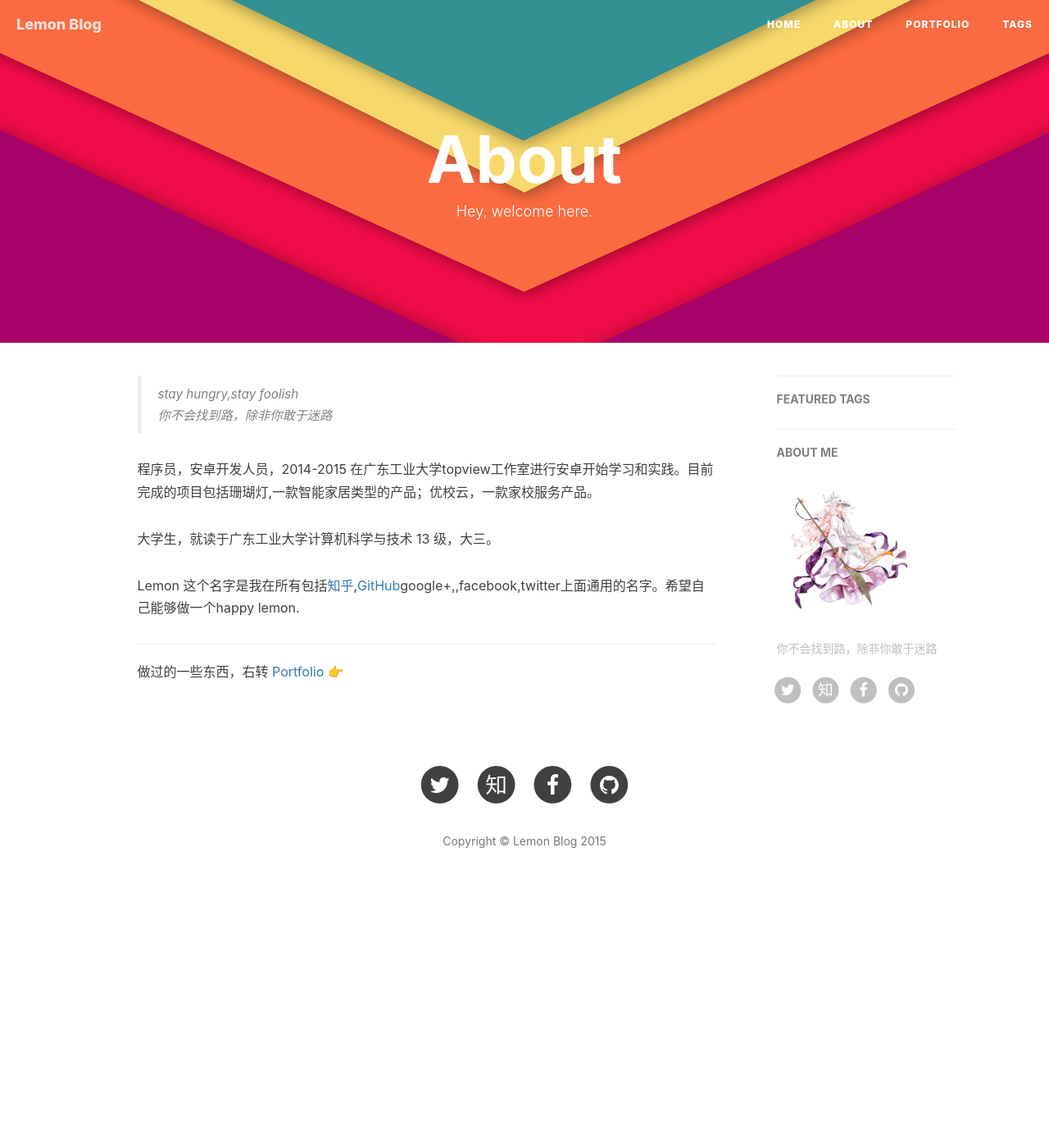
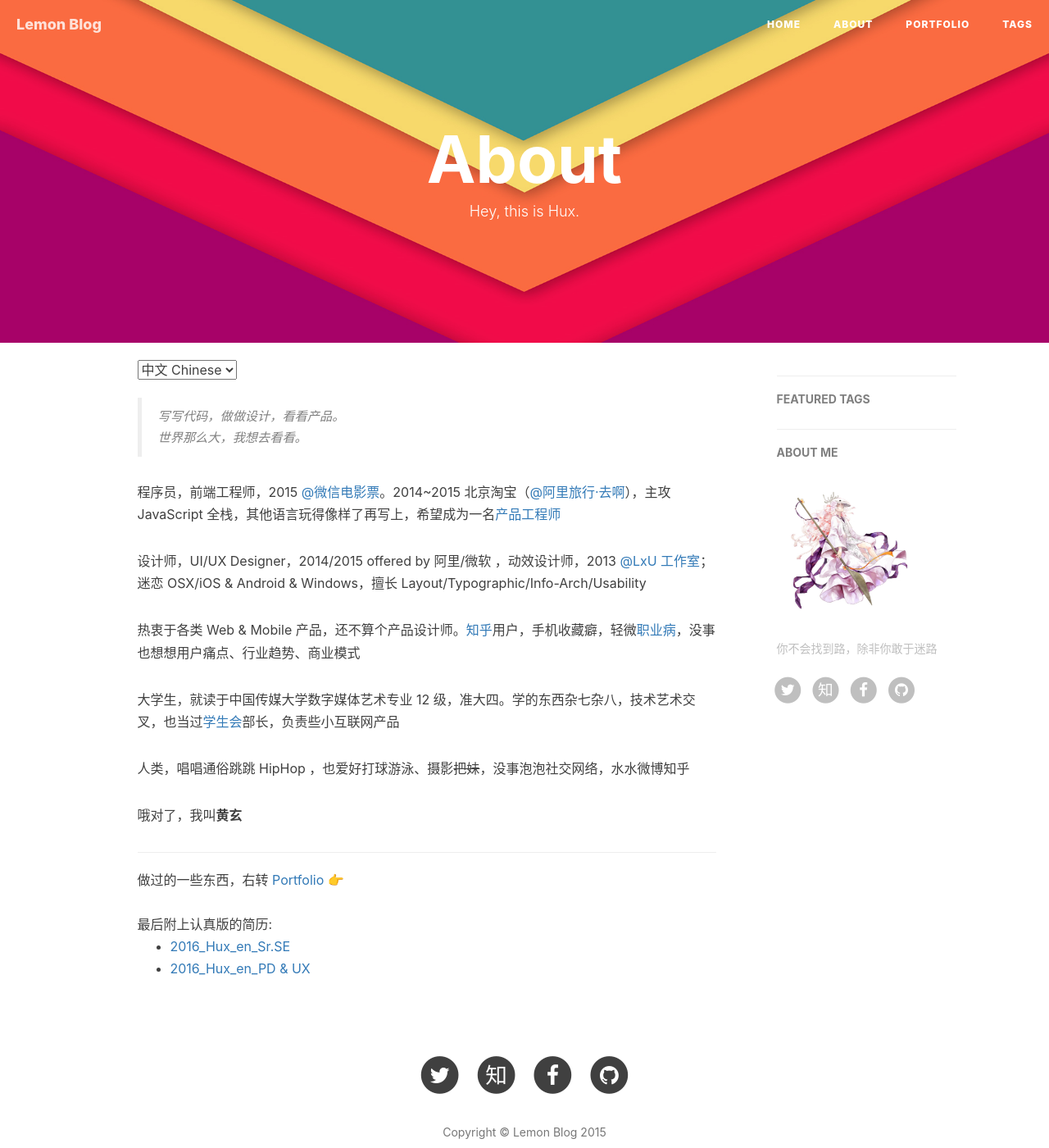
Before and after one commit to Refkay/Refkay.github.io, a Jekyll site: the page built from about.html, in a window 1280 px wide and 1400 px high. Shown: the whole window at 82% size. Built offline with Jekyll 4.4.1, drawn with Linux system fonts in a browser that asks for light colours; nearby versions of some CDN libraries; comment, search, counter and statistics services are not loaded.

Commit message:
change about

```diff
--- a/about.html
+++ b/about.html
@@ -1,60 +1,170 @@
 ---
 layout: page
 title: "About"
-description: "Hey, welcome here."
+description: "Hey, this is Hux."
 header-img: "img/about-bg.jpg"
 ---
+
+<!-- Language Selector -->
+<select onchange= "onLanChange(this.options[this.options.selectedIndex].value)">
+    <option value="0" selected> 中文 Chinese </option>
+    <option value="1"> 英语 English </option>
+</select>
+
+<!-- Chinese Version -->
 <div class="zh">
     <blockquote>
-        stay hungry,stay foolish
-        <br> 你不会找到路，除非你敢于迷路
+        写写代码，做做设计，看看产品。<br>
+        世界那么大，我想去看看。
     </blockquote>
+
     <p>
-        程序员，安卓开发人员，2014-2015 在广东工业大学topview工作室进行安卓开始学习和实践。目前完成的项目包括珊瑚灯,一款智能家居类型的产品；优校云，一款家校服务产品。
+    程序员，前端工程师，2015 <a href="http://m.wepiao.com/index.html">@微信电影票</a>。2014~2015 北京淘宝（<a href="http://alitrip.com" target="_blank">@阿里旅行·去啊</a>），主攻 JavaScript 全栈，其他语言玩得像样了再写上，希望成为一名<a href="http://www.zhihu.com/question/19589966/answer/12550259">产品工程师</a>
     </p>
+
     <p>
-        大学生，就读于广东工业大学计算机科学与技术 13 级，大三。
+    设计师，UI/UX Designer，2014/2015 offered by 阿里/微软 ，动效设计师，2013 <a href="http://weibo.com/lxustudio">@LxU 工作室</a>；迷恋 OSX/iOS & Android & Windows，擅长 Layout/Typographic/Info-Arch/Usability
     </p>
+
     <p>
-        Lemon 这个名字是我在所有包括<a href="https://www.zhihu.com/people/lemon-96-96">知乎</a>,<a href="https://github.com/lemon-yang">GitHub</a>google+,,facebook,twitter上面通用的名字。希望自己能够做一个happy lemon.
+    热衷于各类 Web & Mobile 产品，还不算个产品设计师。<a href="http://www.zhihu.com/people/huxpro">知乎</a>用户，手机收藏癖，轻微<a href="/tags/#职业病">职业病</a>，没事也想想用户痛点、行业趋势、商业模式
     </p>
-    <hr> 做过的一些东西，右转
-    <a href="/portfolio"> Portfolio 👉 </a>
+
+    <p>
+    大学生，就读于中国传媒大学数字媒体艺术专业 12 级，准大四。学的东西杂七杂八，技术艺术交叉，也当过<a href="http://www.cucxsh.cn/" target="_blank">学生会</a>部长，负责些小互联网产品
+    </p>
+
+    <p>人类，唱唱通俗跳跳 HipHop ，也爱好打球游泳、摄影<del>把妹</del>，没事泡泡社交网络，水水微博知乎</p>
+
+    <p>哦对了，我叫<b>黄玄</b>
+
+    <hr>
+
+    做过的一些东西，右转<a href="/portfolio"> Portfolio 👉 </a>
     <br>
     <br>
+    最后附上认真版的简历:
+    <ul>
+        <li><a href="{{site.baseUrl}}/attach/2016_Hux_en_SE.pdf"> 2016_Hux_en_Sr.SE </a></li>
+        <li><a href="{{site.baseUrl}}/attach/2016_Hux_en_PD.pdf"> 2016_Hux_en_PD & UX </a></li>
+    </ul>
 </div>
+
+<!-- English Version -->
+<div class="en">
+    <blockquote>
+        Designer or Engineer, things in between.
+    </blockquote>
+
+    <p>Student, major in New Media Art of <a href="https://en.wikipedia.org/wiki/Communication_University_of_China">Communication University of China</a>, which is a interdisciplinary subject of technology and art, and now Senior.</p>
+
+    <p>Programmer, Senior Front-End Engineer of <a href="http://m.wepiao.com/index.html">Wechat Movie</a>, previous worked in <a href="http://alitrip.com" target="_blank">Alibaba Trip</a> as Front-End Engineer Intern for one year, looking for opportunities abroad.</p>
+
+    <p>Designer, offered as UI/UX Designer Intern by Alibaba Group, Microsoft Bing etc. Experienced in Motion Graphic Design, also familer with Layout and Typography.</p>
+
+    <p>Product Design and Product Management is also attractive and comfortable to me.</p>
+
+    <p>
+    You can call me English name <b>Hux</b>,<br>
+    And my Chinese name is <b>Huang Xuan</b>
+    </p>
+
+    <hr>
+    Some of my projects is put on my <a href="/portfolio"> Portfolio 👉 </a>
+    <br>
+    Interested in more details? Checkout my resumes:
+    <ul>
+        <li><a href="{{site.baseUrl}}/attach/2016_Hux_en_SE.pdf"> 2016_Hux_en_Sr.SE </a></li>
+        <li><a href="{{site.baseUrl}}/attach/2016_Hux_en_PD.pdf"> 2016_Hux_en_PD&UX </a></li>
+    </ul>
+</div>
+
+<!-- Handle Language Change -->
+<script type="text/javascript">
+    // get nodes
+    var $zh = document.querySelector(".zh");
+    var $en = document.querySelector(".en");
+    var $select = document.querySelector("select");
+
+    // bind hashchange event
+    window.addEventListener('hashchange', _render);
+
+    // handle render
+    function _render(){
+        var _hash = window.location.hash;
+        // en
+        if(_hash == "#en"){
+            $select.selectedIndex = 1;
+            $en.style.display = "block";
+            $zh.style.display = "none";
+        // zh by default
+        }else{
+            // not trigger onChange, otherwise cause a loop call.
+            $select.selectedIndex = 0;
+            $zh.style.display = "block";
+            $en.style.display = "none";
+        }
+    }
+
+    // handle select change
+    function onLanChange(index){
+        if(index == 0){
+            window.location.hash = "#zh"
+        }else{
+            window.location.hash = "#en"
+        }
+    }
+
+    // init
+    _render();
+</script>
+
+
+
 {% if site.duoshuo_username %}
 <!-- 多说评论框 start -->
 <div class="comment">
-    <div class="ds-thread" {% if site.duoshuo_username=="huxblog" %} data-thread-id="1187623191091085319" {% else %} data-thread-key="{{site.duoshuo_username}}/about" {% endif %} data-title="{{page.title}}" data-url="{{site.url}}/about/"></div>
+    <div class="ds-thread"
+    {% if site.duoshuo_username == "huxblog" %}
+        data-thread-id="1187623191091085319"
+    {% else %}
+        data-thread-key="{{site.duoshuo_username}}/about"
+    {% endif %}
+
+    data-title="{{page.title}}"
+    data-url="{{site.url}}/about/"></div>
 </div>
 <!-- 多说评论框 end -->
+
 <!-- 多说公共JS代码 start (一个网页只需插入一次) -->
 <script type="text/javascript">
     // dynamic User hacking by Hux
     var _user = '{{site.duoshuo_username}}';
 
     // duoshuo comment query.
-var duoshuoQuery = {
-    short_name: _user
-};
+    var duoshuoQuery = {short_name: _user };
     (function() {
         var ds = document.createElement('script');
-    ds.type = 'text/javascript';
-    ds.async = true;
+        ds.type = 'text/javascript';ds.async = true;
         ds.src = (document.location.protocol == 'https:' ? 'https:' : 'http:') + '//static.duoshuo.com/embed.js';
         ds.charset = 'UTF-8';
-    (document.getElementsByTagName('head')[0] || document.getElementsByTagName('body')[0]).appendChild(ds);
+        (document.getElementsByTagName('head')[0]
+         || document.getElementsByTagName('body')[0]).appendChild(ds);
     })();
 </script>
 <!-- 多说公共JS代码 end -->
-{% endif %} {% if site.disqus_username %}
+{% endif %}
+
+
+{% if site.disqus_username %}
 <!-- disqus 评论框 start -->
 <div class="comment">
     <div id="disqus_thread" class="disqus-thread">
+
     </div>
 </div>
 <!-- disqus 评论框 end -->
+
 <!-- disqus 公共JS代码 start (一个网页只需插入一次) -->
 <script type="text/javascript">
     /* * * CONFIGURATION VARIABLES * * */
@@ -63,9 +173,7 @@ var disqus_identifier = "{{site.disqus_username}}/{{page.url}}";
     var disqus_url = "{{site.url}}{{page.url}}";
 
     (function() {
-    var dsq = document.createElement('script');
-    dsq.type = 'text/javascript';
-    dsq.async = true;
+        var dsq = document.createElement('script'); dsq.type = 'text/javascript'; dsq.async = true;
         dsq.src = '//' + disqus_shortname + '.disqus.com/embed.js';
         (document.getElementsByTagName('head')[0] || document.getElementsByTagName('body')[0]).appendChild(dsq);
     })();
```
Lines whose indentation alone changed are shown as unchanged.
